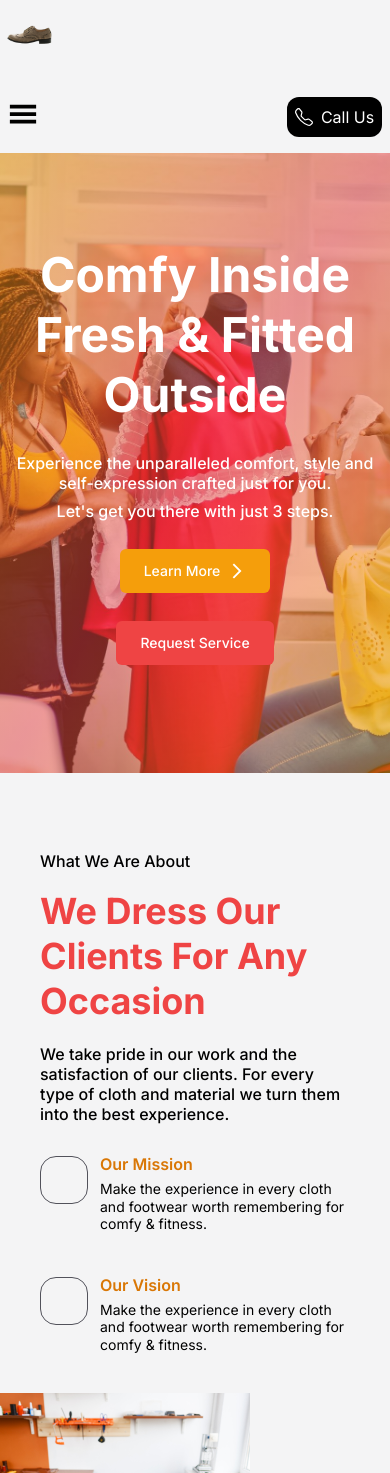
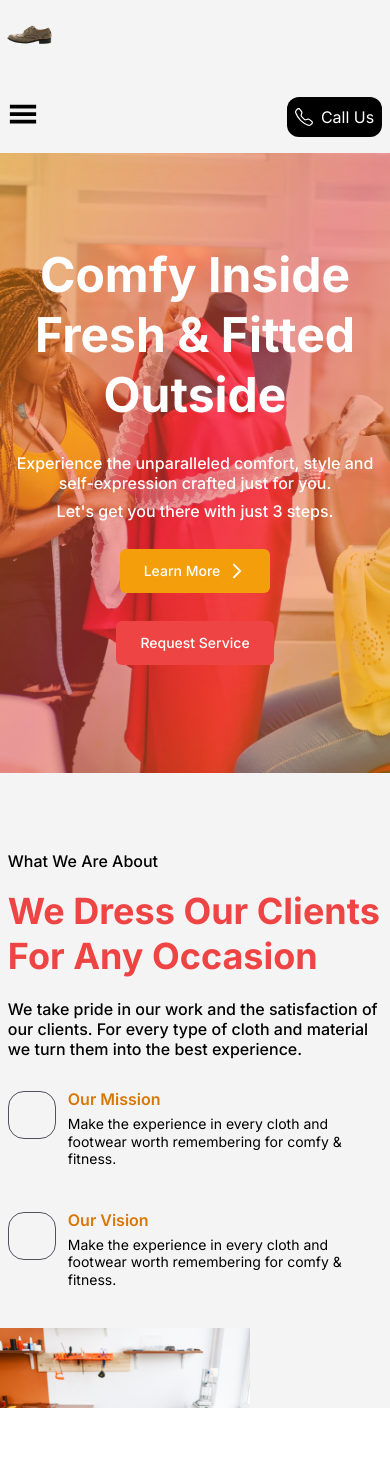
Before and after one commit to mmesomasaint/hulksmasher, a Next.js app: page / in a window 390 px wide. After the commit the page ends 1408 px from the top, so only its background shows below. Built offline with nearby package versions, Linux system fonts and the light colour scheme.

Commit message:
Feat: make the padding x align with the parent

```diff
--- a/app/page.tsx
+++ b/app/page.tsx
@@ -104,7 +104,7 @@ export default function Home() {
                   <Image src='/workplace-artisan.jpg' width={250} height={200} alt='about industry' className='absolute top-0 left-0' />
                   <Image src='/classy-man-tailor-shop.jpg' width={450} height={400} alt='about industry employees' className='absolute top-[150px] xl:top-[100px] right-0' />
                 </div>
-                <div className='flex order-first md:order-none flex-col justify-start items-start gap-5 px-10'>
+                <div className='flex order-first md:order-none flex-col justify-start items-start gap-5 px-[2%] md:px-10'>
                   <h3 className='text-base font-medium text-black leading-none'>What We Are About</h3>
                   <h2 className='text-4xl font-bold text-red-500 leading-tight'>We Dress Our Clients For Any Occasion</h2>
                   <p className='text-black text-base font-medium leading-tight'>We take pride in our work and the satisfaction of our clients. For every type of cloth and material we turn them into the best experience.</p>
```
